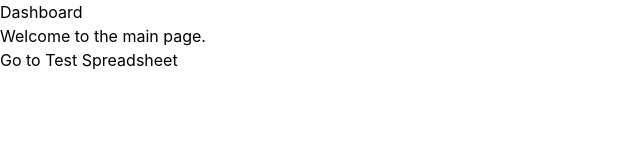
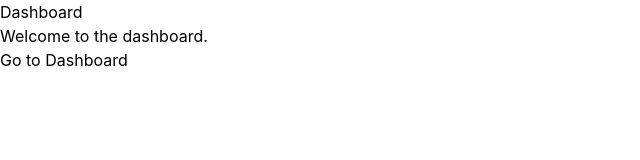
Before and after one commit to ShawnChen1210/clinic-help-desk, a React (Create React App) app in the folder frontend/: page /dashboard in a window 1280 px wide. Shown: the top 160 px of the page, without its empty margins (0-640 px from the left). Built offline with nearby package versions, Linux system fonts and the light colour scheme.

Commit message:
added UploadFiles.js and implemented atomic design structure

```diff
--- a/frontend/src/App.js
+++ b/frontend/src/App.js
@@ -2,6 +2,7 @@ import React, { useState, useEffect } from 'react';
 import { BrowserRouter, Routes, Route } from 'react-router-dom';
 import SpreadSheet from './pages/Spreadsheet'
 import Dashboard from './pages/Dashboard';
+import UploadFile from './pages/UploadFiles';
 import axios from 'axios';
 
 function App() {
@@ -9,7 +10,8 @@ function App() {
       <BrowserRouter>
           <Routes>
               <Route path="/spreadsheet/:sheet_id" element={<SpreadSheet />}/>
-              <Route path="/dashboard" element={<Dashboard />} />
+              <Route path="/spreadsheet/:sheet_id/upload" element={<UploadFile />}/>
+              <Route path="/dashboard" element={<Dashboard />} /> {/*IN CASE OF ROUTING MISTAKE*/}
               <Route path="/" element={<Dashboard />} />
           </Routes>
       </BrowserRouter>
--- /dev/null
+++ b/frontend/src/components/atoms/LinkButton.js
@@ -0,0 +1,16 @@
+import React from "react";
+import { Link } from 'react-router-dom';
+
+function LinkButton({ text, link }) {
+    return (
+        <div className="flex space-x-2 mt-4 sm:mt-0">
+            <Link to={link}>
+                <button className="bg-gray-600 hover:bg-gray-700 text-white font-bold py-2 px-4 rounded-lg">
+                    {text}
+                </button>
+            </Link>
+        </div>
+    );
+}
+
+export default LinkButton;
--- a/frontend/src/pages/Spreadsheet.js
+++ b/frontend/src/pages/Spreadsheet.js
@@ -3,7 +3,7 @@ import { fetchUser } from '../services/auth';
 import { useParams } from 'react-router-dom';
 import { useReactTable, getCoreRowModel, flexRender } from '@tanstack/react-table'; // flexRender is correctly imported
 import axios from "axios";
-
+import LinkButton from "../components/atoms/LinkButton";
 
 export default function SpreadsheetComponent() {
     const [userData, setUserData] = useState(null);
@@ -108,7 +108,7 @@ export default function SpreadsheetComponent() {
                     <h4 className="text-sm font-medium text-gray-500 mt-1">SheetName: {spreadsheetTitle}</h4>
                 </div>
                 <div className="flex space-x-2 mt-4 sm:mt-0">
-                    {/* Future UI buttons can go here */}
+                    <LinkButton text="Upload CSV" link={`/spreadsheet/${sheet_id}/upload`} />
                 </div>
             </div>
 
--- a/frontend/src/pages/UploadFiles.js
+++ b/frontend/src/pages/UploadFiles.js
@@ -0,0 +1,11 @@
+import { useEffect, useMemo, useState } from 'react';
+import { fetchUser } from '../services/auth';
+import { useParams } from 'react-router-dom';
+import axios from "axios";
+
+export default function UploadFiles() {
+
+    return (
+        <h1>Welcome to upload files</h1>
+    )
+}
--- a/frontend/src/pages/dashboard.js
+++ b/frontend/src/pages/dashboard.js
@@ -1,15 +1,15 @@
 import React from 'react';
 import { Link } from 'react-router-dom';
 
-//THIS IS JUST IN CASE THERE IS A ROUTING MISTAKE WITH THE DASHBOARD
+//THIS PAGE IS JUST IN CASE THERE IS A ROUTING MISTAKE WITH THE DASHBOARD
 function Dashboard() {
   return (
     <div>
       <h1>Dashboard</h1>
-      <p>Welcome to the main page.</p>
+      <p>Welcome to the dashboard.</p>
       {/* Add a link to a test spreadsheet page */}
-      <Link to="/spreadsheet/1a3HLCoCav5swZ2rBwNcMe8DMrL2FyD-ZPdnWdEfrYbg">
-        Go to Test Spreadsheet
+      <Link to="/dashboard">
+        Go to Dashboard
       </Link>
     </div>
   );
```
